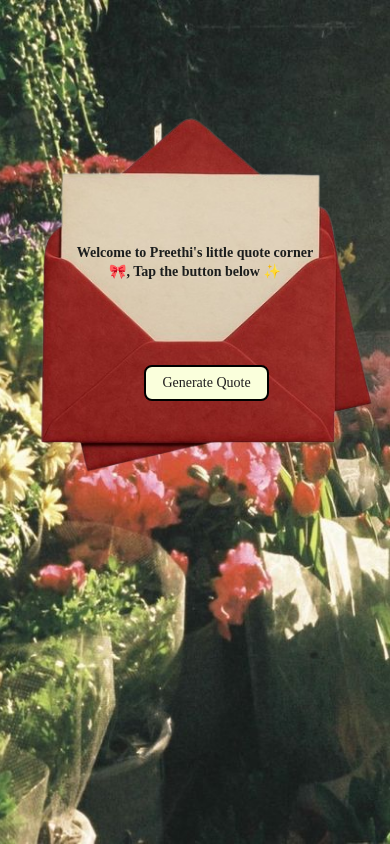
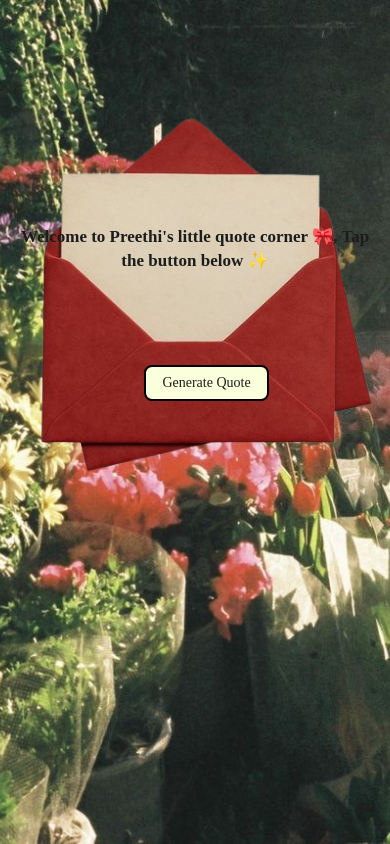
Before and after one commit to prtiprthi/quote-generator, a React (Vite) app: page / in a window 390 px wide. Built offline with nearby package versions, Linux system fonts and the light colour scheme.

Commit message:
Updated responsive CSS for mobile

```diff
--- a/src/App.css
+++ b/src/App.css
@@ -70,9 +70,19 @@ p {
   }
 
   #envelope-wrapper p {
-    font-size: 14px;
+    font-size: 17px;
+    font-weight: 600;
+    line-height: 1.4;
     padding: 0 10px;
-    line-height: 1.4;
+    text-align: center;
+    width: 80%;
+    margin: 0 auto;
+
+    /* Force exactly 2 lines */
+    display: -webkit-box;
+    -webkit-line-clamp: 2;
+    -webkit-box-orient: vertical;
+    overflow: hidden;
   }
 
   #open-btn {
```
